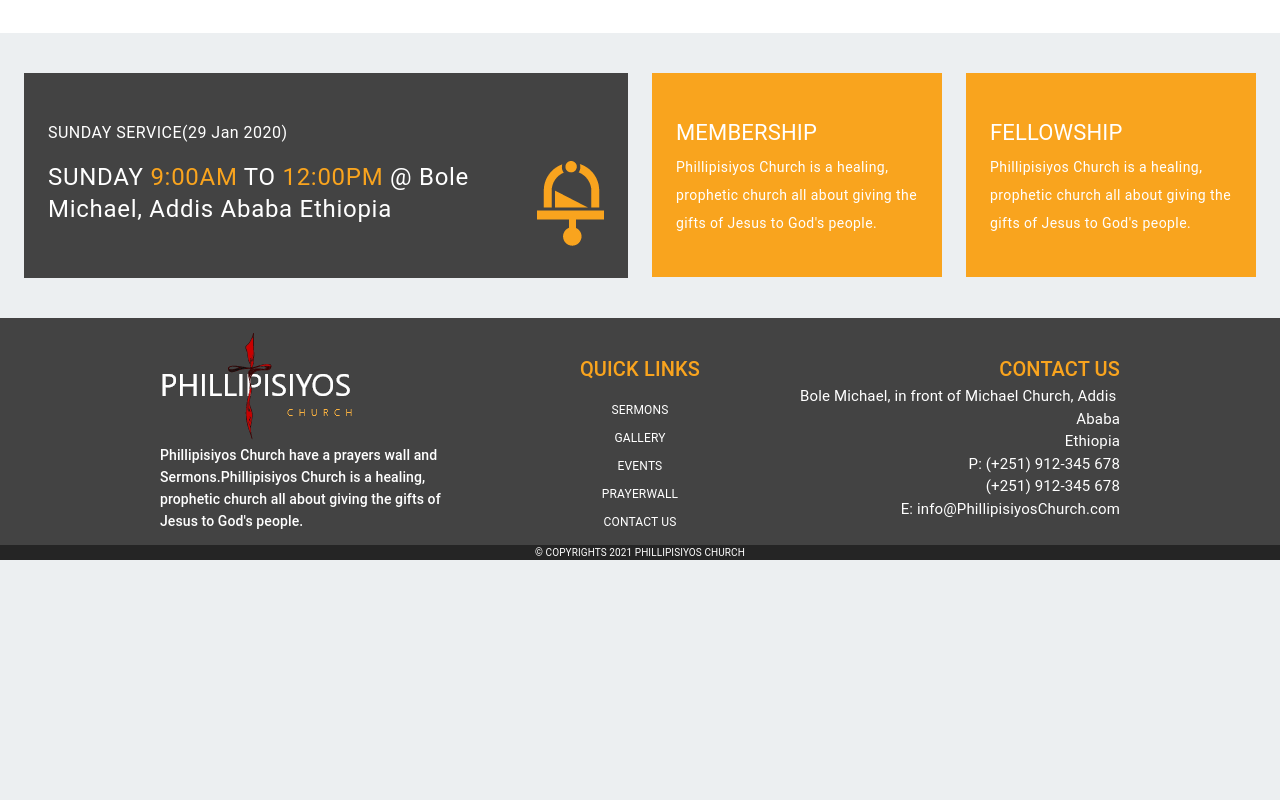
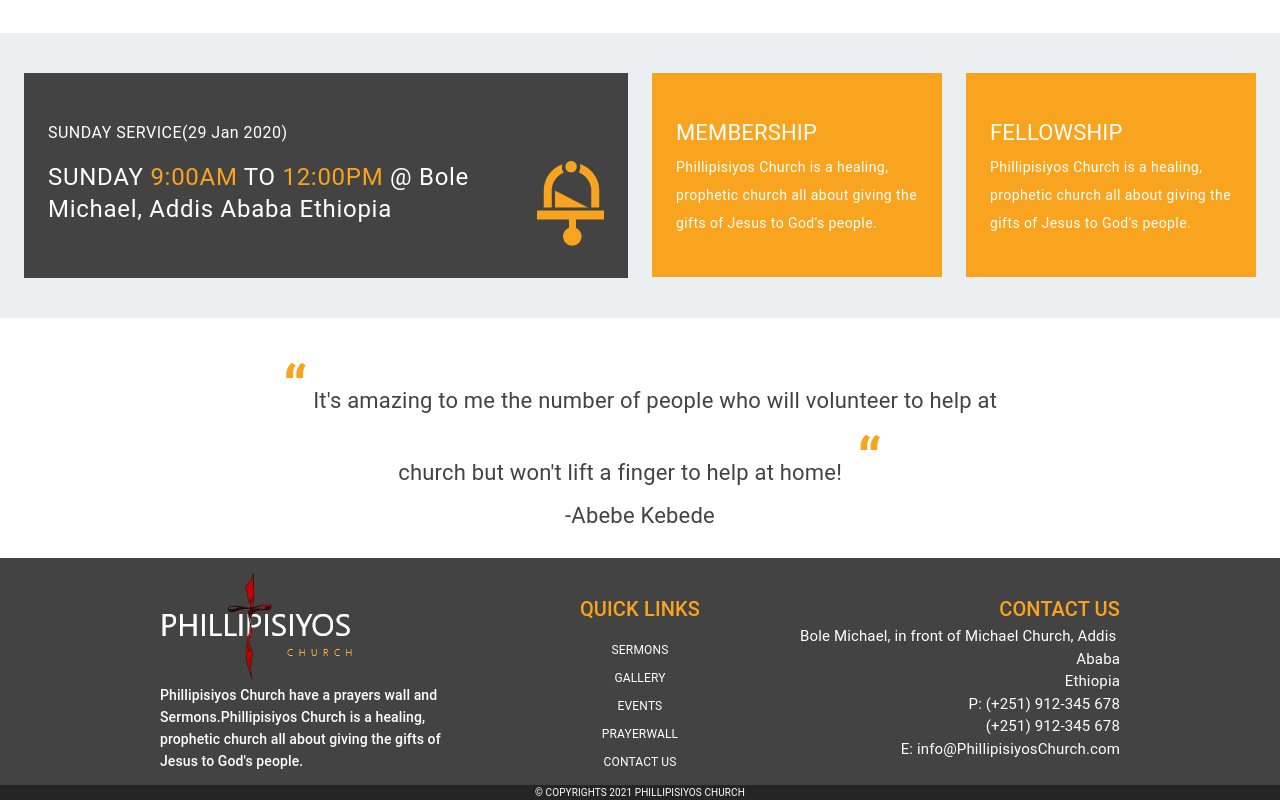
Before and after one commit to Alazar-dev/Filadelfia-web, a React (Create React App) app: page / in a window 1280 px wide. Shown: the part 3571-4371 px from the top of the page. Before the commit the page ends 4131 px from the top, so only its background shows below. Built offline with nearby package versions, Linux system fonts and the light colour scheme.

Commit message:
📦 NEW: Adds qoute to home

```diff
--- /dev/null
+++ b/src/components/home/Testimony.jsx
@@ -0,0 +1,62 @@
+import {
+  Box,
+  Container,
+  createStyles,
+  makeStyles,
+  Typography,
+} from "@material-ui/core";
+import React from "react";
+
+const useStyles = makeStyles((theme) =>
+  createStyles({
+    root: {
+      background: "#ffffff 0% 0% no-repeat padding-box",
+      height: "30vh",
+    },
+    qoute: {
+      color: theme.palette.primary.main,
+      fontSize: "60px",
+      lineHeight: "72px",
+      fontWeight: "bold",
+    },
+    text: {
+      fontSize: "22px",
+      lineHeight: "40px",
+      textAlign: "center",
+      paddingBottom: "10px",
+    },
+    author: {
+      fontSize: "22px",
+      lineHeight: "19px",
+      textAlign: "center",
+    },
+  })
+);
+
+function Testimony() {
+  const classes = useStyles();
+  return (
+    <Box className={classes.root}>
+      <Container>
+        <Box
+          display="flex"
+          flexDirection="column"
+          justifyContent="center"
+          py={5}
+          px={5}
+          className={classes.root}
+        >
+          <Typography variant="body1" className={classes.text}>
+            <span className={classes.qoute}>“</span> It's amazing to me the
+            number of people who will volunteer to help at <br /> church but
+            won't lift a finger to help at home!
+            <span className={classes.qoute}> “ </span>
+          </Typography>
+          <Typography className={classes.author}>-Abebe Kebede</Typography>
+        </Box>
+      </Container>
+    </Box>
+  );
+}
+
+export default Testimony;
--- a/src/pages/home/Home.js
+++ b/src/pages/home/Home.js
@@ -8,6 +8,7 @@ import SermonEvents from "../../components/home/latestSermons/SermonEvents";
 import OurVisions from "../../components/home/OurVisions";
 import Savior from "../../components/home/Savior";
 import Services from "../../components/home/Services";
+import Testimony from "../../components/home/Testimony";
 
 function Home() {
   return (
@@ -20,6 +21,7 @@ function Home() {
       <Savior />
       <Gallery />
       <Services />
+      <Testimony />
     </Box>
   );
 }
```
